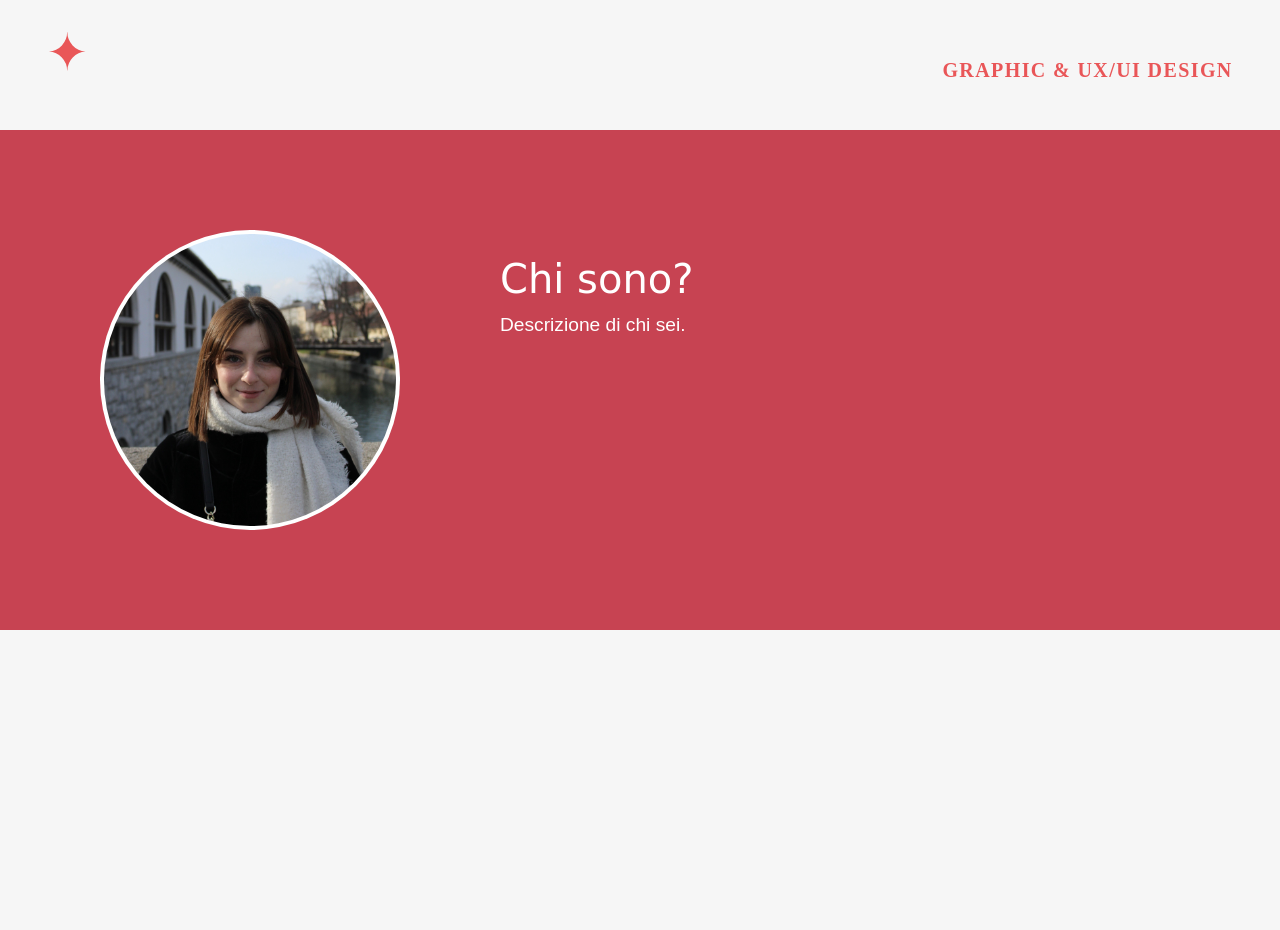
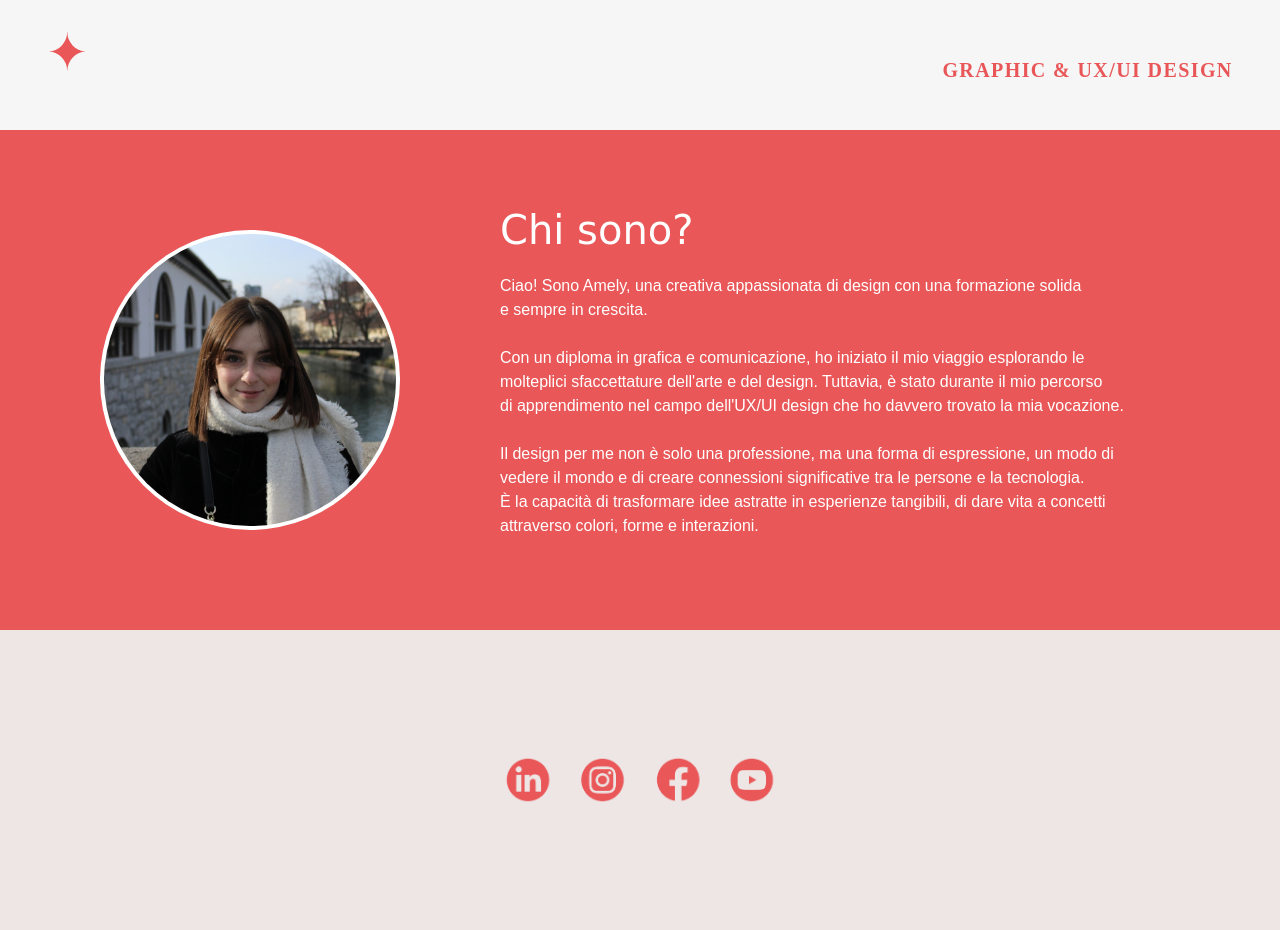
Before and after one commit to aameliee/HTML_CSS, a plain HTML site: page index.html in a window 1280 px wide. Shown: the part 640-1570 px from the top of the page. Before the commit the page ends 1270 px from the top, so only its background shows below. Drawn offline with nearby package versions, Linux system fonts and the light colour scheme.

Commit message:
sistemata parte bio e aggiunta link social

```diff
--- a/assets/css/styles.css
+++ b/assets/css/styles.css
@@ -39,8 +39,8 @@ body {
 
 .btn-outline-success:hover {
     color: #fff;
-    background-color: #c74352;
-    border-color: #c74352;
+    background-color: #e95758;
+    border-color: #e95758;
 }
 
 
@@ -56,13 +56,13 @@ body {
     height: 500px;
   }
 
-  .color-rectangle {
+  .red-rectangle {
     position: absolute;
     top: 0;
     left: 0;
     width: 100%;
     height: 100%;
-    background-color: #c74352;
+    background-color: #e95758;
   }
 
   .img-thumbnail {
@@ -85,10 +85,44 @@ body {
   }
 
   .title {
+    margin-top: 150px;
     font-size: 2.5em;
     font-family: 'Magisho', cursive;
   }
 
   .description {
-    font-size: 1.2em;
+    margin-top: 20px;
+    font-size: 1em;
+    line-height: 1.5;
   }
+
+  .white-rectangle-container {
+    position: relative;
+    width: 100%;
+    height: 300px;
+}
+
+.white-rectangle {
+    position: absolute;
+    bottom: 0;
+    left: 0;
+    width: 100%;
+    height: 100%;
+    background-color: #EEE5E5;
+}
+
+.social-icons {
+    position: absolute;
+    top: 50%; /* Posiziona al centro verticale */
+    left: 50%; /* Posiziona al centro orizzontale */
+    transform: translate(-50%, -50%); /* Centra il contenuto */
+}
+
+.social-icons a {
+    margin: 0 10px; /* Aggiunge spazio tra le icone */
+}
+
+.social-icons a img {
+    width: 50px;
+    height: 50px;
+}
--- a/index.html
+++ b/index.html
@@ -51,18 +51,32 @@
   <div class="spacer"></div>
 
 <!--Contenuto Iniziale-->
+
 <img src="assets/img/first.svg" class="img-fluid" alt="Immagine iniziale">
 
-
 <div class="color-rectangle-container">
-  <div class="color-rectangle"></div>
+  <div class="red-rectangle"></div>
   <img src="assets/img/imgprofilo.jpg" class="img-thumbnail" alt="Immagine Profilo">
   <div class="text-container">
     <h2 class="title">Chi sono?</h2>
-    <p class="description">Descrizione di chi sei.</p>
+    <p class="description">Ciao! Sono Amely, una creativa appassionata di design con una formazione solida <br>e sempre in crescita.<br><br>
+      Con un diploma in grafica e comunicazione, ho iniziato il mio viaggio esplorando le<br>molteplici sfaccettature dell'arte e del design.
+      Tuttavia, è stato durante il mio percorso<br>di apprendimento nel campo dell'UX/UI design che ho davvero trovato la mia vocazione.<br><br>
+      Il design per me non è solo una professione, ma una forma di espressione, un modo di<br>vedere il mondo e di creare connessioni significative tra le persone e la tecnologia.<br>
+      È la capacità di trasformare idee astratte in esperienze tangibili, di dare vita a concetti<br>attraverso colori, forme e interazioni.
+    </p>
   </div>
 </div>
 
+<div class="white-rectangle-container">
+  <div class="white-rectangle"></div>
+  <div class="social-icons">
+    <a href="https://www.linkedin.com/in/amely-buso-19679519a?utm_source=share&utm_campaign=share_via&utm_content=profile&utm_medium=ios_app"><img src="assets/img/linkedin.png" alt="Link Linkedin"></a>
+    <a href="https://www.instagram.com/aameli.e?igsh=Y2ZlNHJlMGwzang2&utm_source=qr"><img src="assets/img/instagram.png" alt="Link Instagram"></a>
+    <a href="https://www.facebook.com/amely.buso"><img src="assets/img/facebook.png" alt="Link Facebook"></a>
+    <a href="https://youtube.com/@queenoctavia3744?si=7P0TKt8b7t9octKg"><img src="assets/img/youtube.png" alt="Link Youtube"></a>
+  </div>
+</div>
 
 
     <script src="https://cdnjs.cloudflare.com/ajax/libs/jquery/3.6.0/jquery.min.js"></script>
```
Also changed, not shown: assets/img/facebook.png (added), assets/img/instagram.png (added), assets/img/linkedin.png (added), assets/img/youtube.png (added).
